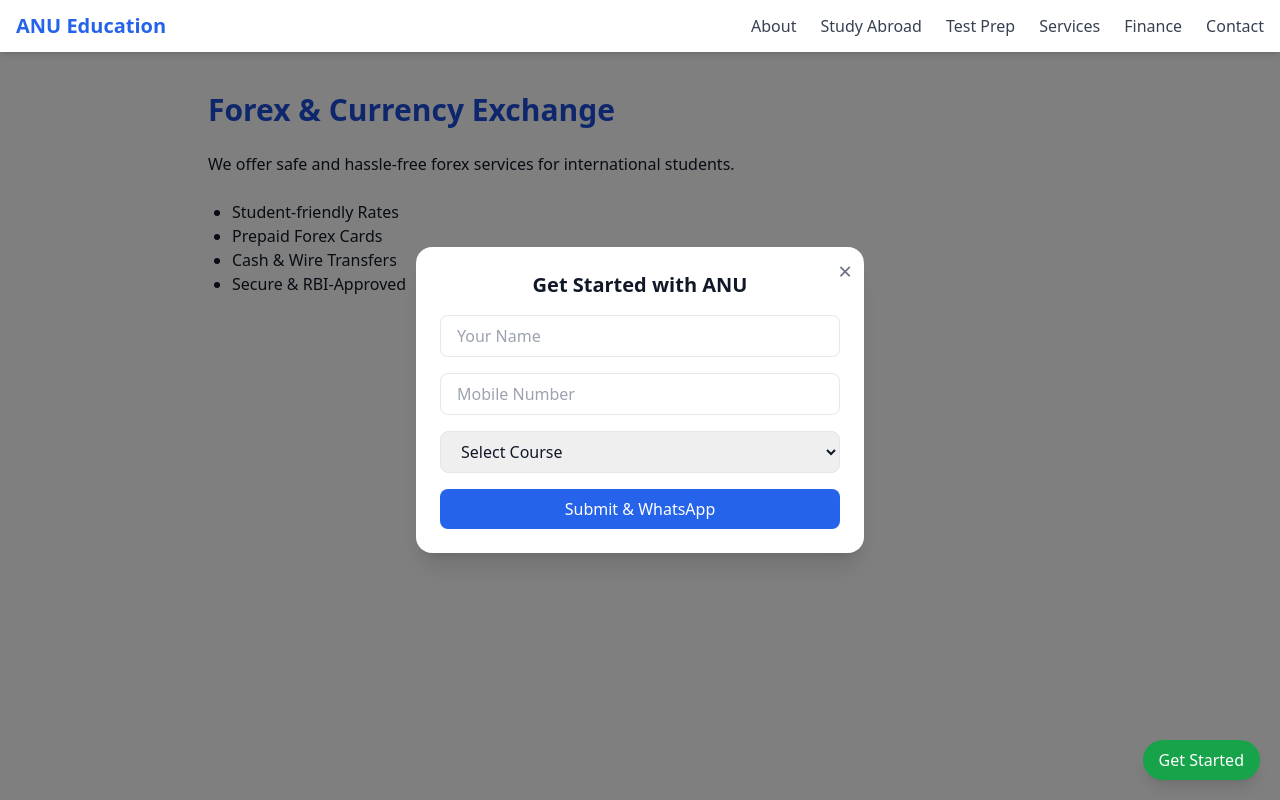
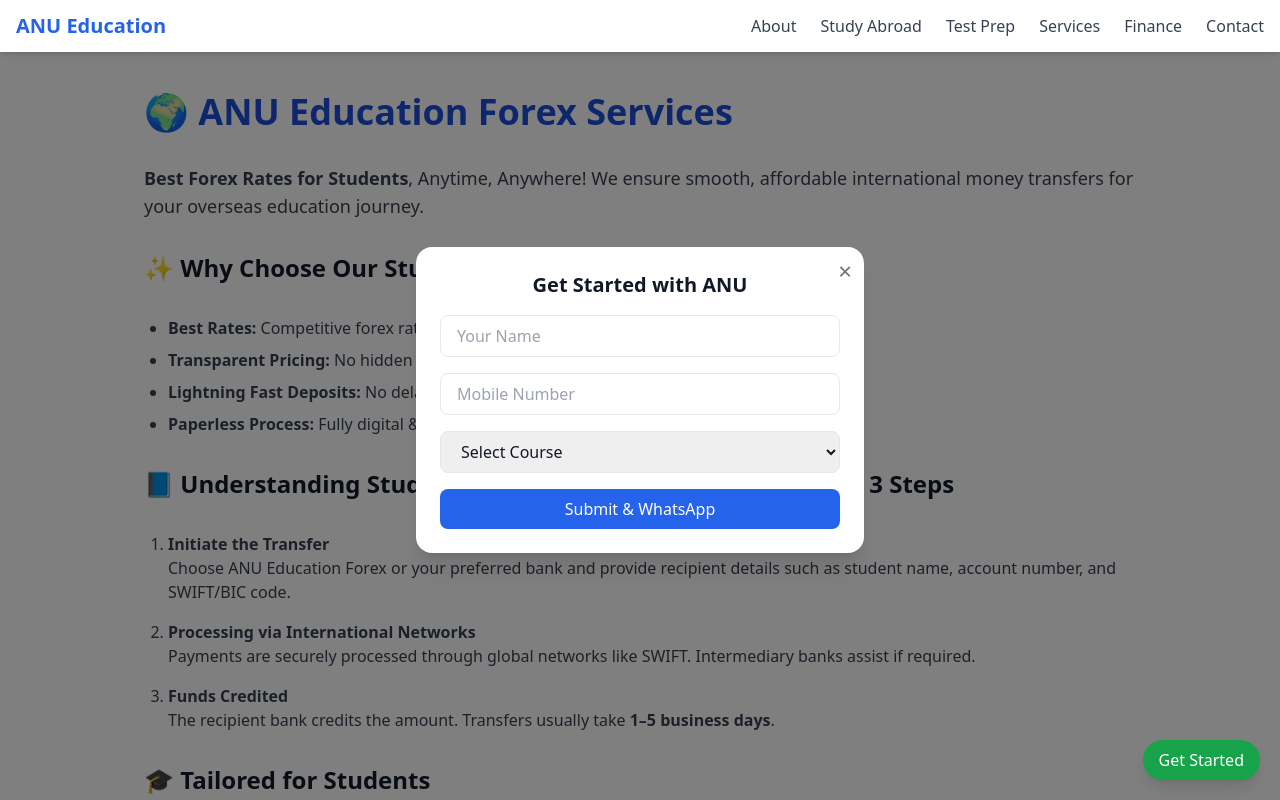
Before and after one commit to shailendra9897/anu-education, a Next.js app: page /finance/forex in a window 1280 px wide. Shown: the top 800 px of the page. Built offline with nearby package versions, Linux system fonts and the light colour scheme.

Commit message:
feat: add student forex service page with schema and germany link

```diff
--- a/app/finance/forex/page.tsx
+++ b/app/finance/forex/page.tsx
@@ -1,21 +1,165 @@
 export const metadata = {
-  title: "Forex Services for Students - ANU Education",
-  description: "Get the best exchange rates for tuition fee payments, living expenses, and travel.",
+  title: "Student Forex Service | Best Forex Rates for Students – ANU Education",
+  description:
+    "ANU Education provides student forex services with best exchange rates, fast international transfers, paperless process, and expert guidance for students studying abroad, especially Germany.",
 };
 
 export default function ForexPage() {
   return (
-    <div className="max-w-4xl mx-auto px-4 py-10 space-y-6">
-      <h1 className="text-3xl font-bold text-blue-700">Forex & Currency Exchange</h1>
-      <p>
-        We offer safe and hassle-free forex services for international students.
+    <div className="max-w-5xl mx-auto px-4 py-10 space-y-8">
+
+      {/* Hero */}
+      <h1 className="text-3xl md:text-4xl font-bold text-blue-700">
+        🌍 ANU Education Forex Services
+      </h1>
+      <p className="text-lg text-gray-700">
+        <strong>Best Forex Rates for Students</strong>, Anytime, Anywhere!
+        We ensure smooth, affordable international money transfers for your
+        overseas education journey.
       </p>
-      <ul className="list-disc pl-6">
-        <li>Student-friendly Rates</li>
-        <li>Prepaid Forex Cards</li>
-        <li>Cash & Wire Transfers</li>
-        <li>Secure & RBI-Approved</li>
+
+      {/* Why Choose Us */}
+      <h2 className="text-2xl font-semibold">✨ Why Choose Our Student Forex Service?</h2>
+      <ul className="list-disc pl-6 space-y-2 text-gray-700">
+        <li><strong>Best Rates:</strong> Competitive forex rates specially for students</li>
+        <li><strong>Transparent Pricing:</strong> No hidden charges</li>
+        <li><strong>Lightning Fast Deposits:</strong> No delays in tuition or living expenses</li>
+        <li><strong>Paperless Process:</strong> Fully digital & student-friendly</li>
       </ul>
+
+      {/* How it Works */}
+      <h2 className="text-2xl font-semibold">
+        📘 Understanding Student International Money Transfers in 3 Steps
+      </h2>
+
+      <ol className="list-decimal pl-6 space-y-4 text-gray-700">
+        <li>
+          <strong>Initiate the Transfer</strong><br />
+          Choose ANU Education Forex or your preferred bank and provide recipient
+          details such as student name, account number, and SWIFT/BIC code.
+        </li>
+
+        <li>
+          <strong>Processing via International Networks</strong><br />
+          Payments are securely processed through global networks like SWIFT.
+          Intermediary banks assist if required.
+        </li>
+
+        <li>
+          <strong>Funds Credited</strong><br />
+          The recipient bank credits the amount. Transfers usually take
+          <strong> 1–5 business days</strong>.
+        </li>
+      </ol>
+
+      {/* Student Focus */}
+      <h2 className="text-2xl font-semibold">🎓 Tailored for Students</h2>
+      <ul className="list-disc pl-6 space-y-2 text-gray-700">
+        <li>Easy tuition fee payments</li>
+        <li>Living expense transfers abroad</li>
+        <li>Support for scholarships & stipends</li>
+      </ul>
+
+      {/* Internal Link to Germany */}
+      <div className="bg-blue-50 p-6 rounded-xl space-y-3">
+        <h3 className="text-xl font-semibold text-blue-700">
+          Studying in Germany?
+        </h3>
+        <p className="text-gray-700">
+          If you are planning to study in Germany, our student forex service
+          helps you manage tuition fees, blocked account transfers, and living
+          expenses smoothly.
+        </p>
+        <a
+          href="/study-in/germany"
+          className="inline-block bg-blue-600 text-white px-6 py-3 rounded-xl hover:bg-blue-700"
+        >
+          Study in Germany – Complete Guide
+        </a>
+      </div>
+
+      {/* CTA */}
+      <div className="text-center pt-6">
+        <a
+          href="/contact"
+          className="inline-block bg-green-600 text-white px-8 py-3 rounded-xl hover:bg-green-700"
+        >
+          Get Student Forex Assistance
+        </a>
+      </div>
+
+      {/* FAQ Schema */}
+      <script
+        type="application/ld+json"
+        dangerouslySetInnerHTML={{
+          __html: JSON.stringify({
+            "@context": "https://schema.org",
+            "@type": "FAQPage",
+            "mainEntity": [
+              {
+                "@type": "Question",
+                "name": "What is a student forex service?",
+                "acceptedAnswer": {
+                  "@type": "Answer",
+                  "text": "A student forex service helps international students transfer tuition fees, living expenses, and education-related funds abroad at competitive exchange rates."
+                }
+              },
+              {
+                "@type": "Question",
+                "name": "Why choose ANU Education for student forex services?",
+                "acceptedAnswer": {
+                  "@type": "Answer",
+                  "text": "ANU Education offers best student forex rates, transparent pricing, fast transfers, and a fully paperless process."
+                }
+              },
+              {
+                "@type": "Question",
+                "name": "How long does an international student transfer take?",
+                "acceptedAnswer": {
+                  "@type": "Answer",
+                  "text": "International student transfers usually take 1–5 business days depending on banks and countries involved."
+                }
+              },
+              {
+                "@type": "Question",
+                "name": "Is student forex required for studying in Germany?",
+                "acceptedAnswer": {
+                  "@type": "Answer",
+                  "text": "Yes, students studying in Germany require forex services for tuition fees, blocked account funding, and living expenses."
+                }
+              }
+            ]
+          })
+        }}
+      />
+
+      {/* Service Schema */}
+      <script
+        type="application/ld+json"
+        dangerouslySetInnerHTML={{
+          __html: JSON.stringify({
+            "@context": "https://schema.org",
+            "@type": "Service",
+            "name": "Student Forex Service",
+            "description":
+              "ANU Education provides student forex services including international money transfers, tuition fee payments, and living expense transfers for students studying abroad.",
+            "provider": {
+              "@type": "Organization",
+              "name": "ANU Education",
+              "url": "https://www.anuedu.in"
+            },
+            "areaServed": {
+              "@type": "Country",
+              "name": "India"
+            },
+            "audience": {
+              "@type": "Audience",
+              "audienceType": "International Students"
+            }
+          })
+        }}
+      />
+
     </div>
   );
 }
```
